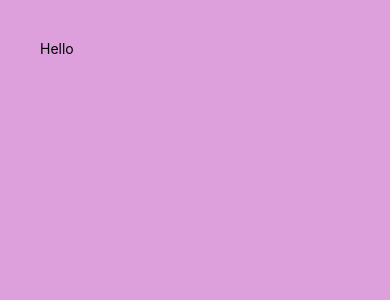
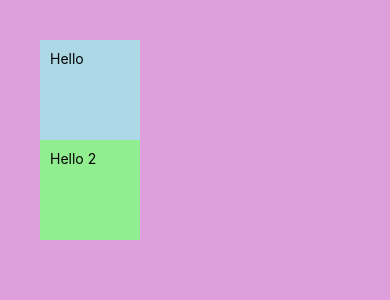
Before and after one commit to av1v3k/learn-rn, a React Native app: screen / in a window 390 px wide. Shown: the top 300 px of the page. Built offline with nearby package versions, Linux system fonts and the light colour scheme.

Commit message:
multiple stylesheets

```diff
--- a/App.js
+++ b/App.js
@@ -3,7 +3,12 @@ import { View, StyleSheet, Text } from "react-native";
 export default function App() {
   return (
     <View style={styles.container}>
-      <Text>Hello</Text>
+      <View style={[styles.box, styles.lightBlueBg]}>
+        <Text>Hello</Text>
+      </View>
+      <View style={[styles.box, styles.lightGreenBg]}>
+        <Text>Hello 2</Text>
+      </View>
     </View>
   );
 }
@@ -14,4 +19,15 @@ const styles = StyleSheet.create({
     flex: 1,
     padding: 40,
   },
+  box: {
+    width: 100,
+    height: 100,
+    padding: 10,
+  },
+  lightBlueBg: {
+    backgroundColor: "lightblue",
+  },
+  lightGreenBg: {
+    backgroundColor: "lightgreen",
+  },
 });
```
Also changed, not shown: 1 other file (tests, documents, lock files or other folders).
